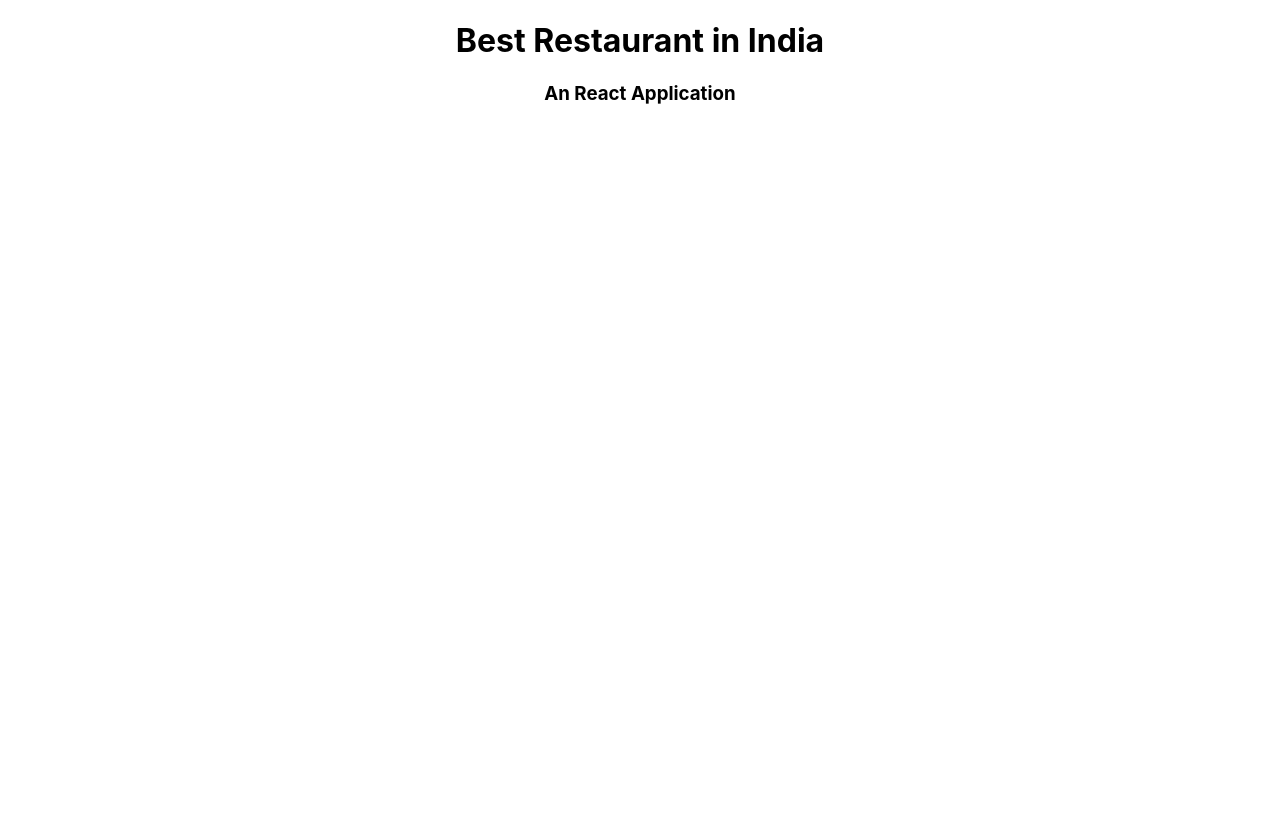
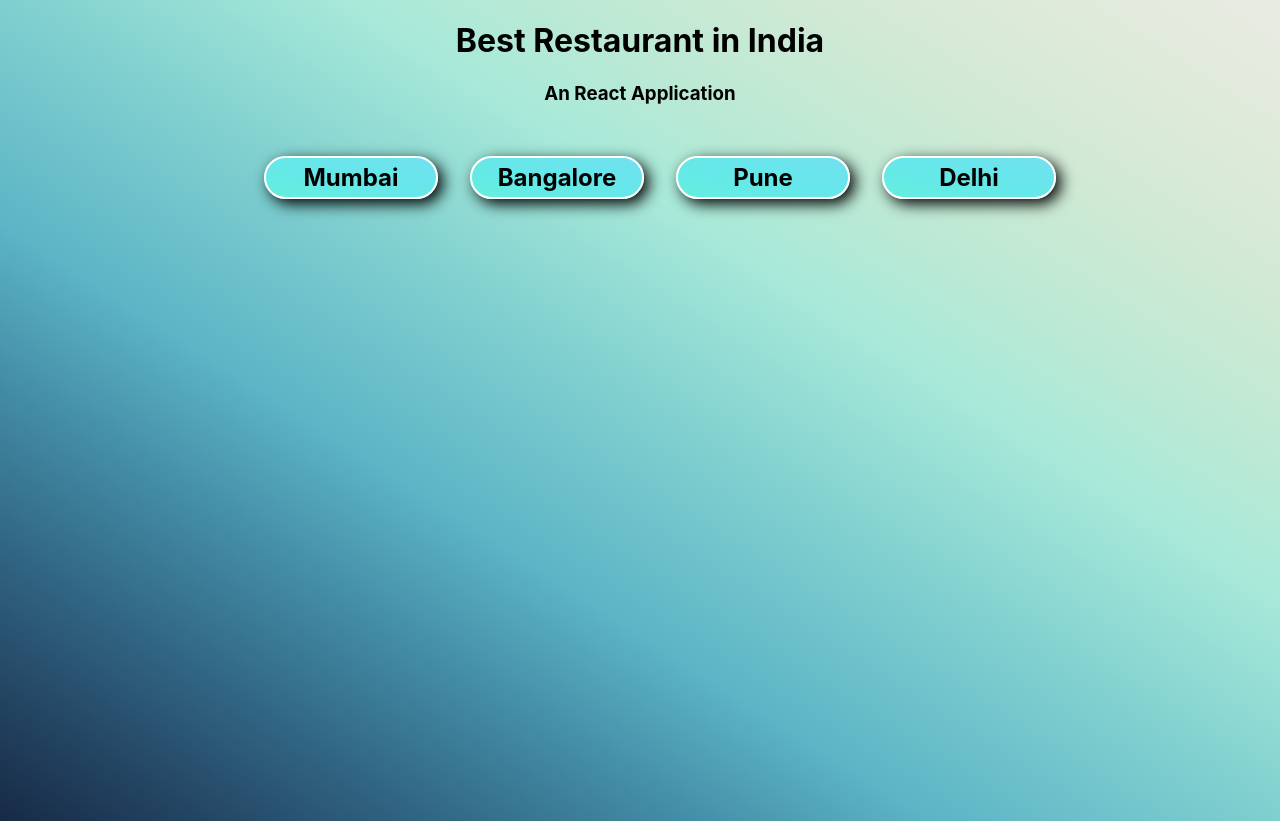
Before and after one commit to SamyakKhairnar/NeoG-Camp-Level-Zero-Mark-9, a React (Create React App) app: page / in a window 1280 px wide. Before the commit the page ends 800 px from the top, so only its background shows below. Built offline with nearby package versions, Linux system fonts and the light colour scheme.

Commit message:
Added City Buttons

```diff
--- a/src/App.css
+++ b/src/App.css
@@ -1,38 +1,31 @@
+body{
+  background-image: linear-gradient(to left bottom, #e9ebe3, #dfeada, #d1e9d5, #bee9d4, #a8e9d9, #8cd8d2, #73c6cc, #5cb4c5, #458fa8, #336b88, #254967, #172a45);
+
+}
 .App {
+  height: 50rem;
   text-align: center;
 }
 
-.App-logo {
-  height: 40vmin;
-  pointer-events: none;
+.inline-item{
+  display: inline-flex;
+  list-style: none;
+  flex-wrap: wrap;
 }
-
-@media (prefers-reduced-motion: no-preference) {
-  .App-logo {
-    animation: App-logo-spin infinite 20s linear;
-  }
+.list{
+  background-image: linear-gradient(to right top, #65eedd, #64ebe4, #66e7e9, #6be4ed, #72e0f0);
+  border: 2px solid white;
+  border-radius: 2rem;
+  font-size: 1.5rem;
+  font-weight: bold;
+  margin: 1rem;
+  padding: 5px;
+  width: 10rem;
+  cursor: pointer;
+  box-shadow: 5px 5px 15px;
 }
-
-.App-header {
-  background-color: #282c34;
-  min-height: 100vh;
-  display: flex;
-  flex-direction: column;
-  align-items: center;
-  justify-content: center;
-  font-size: calc(10px + 2vmin);
-  color: white;
+.list:active{
+    background-color: #a3e635;
+    box-shadow: 0 5px #666;
+    transform: translateY(2px);
 }
-
-.App-link {
-  color: #61dafb;
-}
-
-@keyframes App-logo-spin {
-  from {
-    transform: rotate(0deg);
-  }
-  to {
-    transform: rotate(360deg);
-  }
-}
--- a/src/App.js
+++ b/src/App.js
@@ -99,10 +99,26 @@ function App() {
 
   return (
     <div className="App">
-      <h1>Best Restaurant in India</h1>
-      <h3>An React Application</h3>
+      <div className="header">
+        <h1>Best Restaurant in India</h1>
+        <h3>An React Application</h3>
+        <div>
+          <ul className='inline-item'>
+            <li className="list">Mumbai</li>
+            <li className="list">Bangalore</li>
+            <li className="list">Pune</li>
+            <li className="list">Delhi</li>
+          </ul>
+        </div>
+      </div>
+      <div className="container">
+        <div className="grid">
 
-      <div ></div>
+        </div>
+
+
+
+      </div>
 
 
 
```
